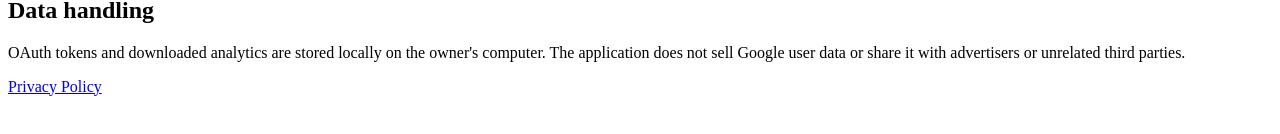
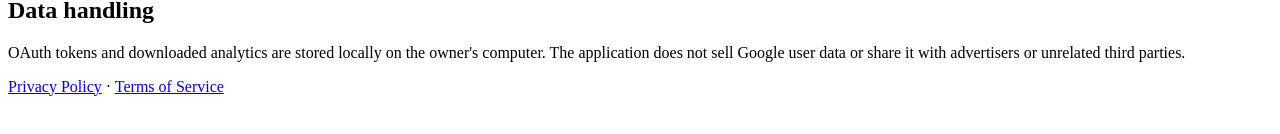
Before and after one commit to DisonNans/DisonNans.github.io, a plain HTML site: page index.html in a window 1280 px wide. Shown: the part 206-340 px from the top of the page. Drawn offline with Linux system fonts and the light colour scheme.

Commit message:
Link Creator CRM terms of service

```diff
--- a/index.html
+++ b/index.html
@@ -15,7 +15,7 @@
     <p>The application uses Google OAuth 2.0 to request read-only access to the owner's YouTube Analytics reports. This data is used only to display analytics inside the local CRM dashboard.</p>
     <h2>Data handling</h2>
     <p>OAuth tokens and downloaded analytics are stored locally on the owner's computer. The application does not sell Google user data or share it with advertisers or unrelated third parties.</p>
-    <p><a href="/privacy.html">Privacy Policy</a></p>
+    <p><a href="/privacy.html">Privacy Policy</a> · <a href="/terms.html">Terms of Service</a></p>
   </main>
 </body>
 </html>
```
